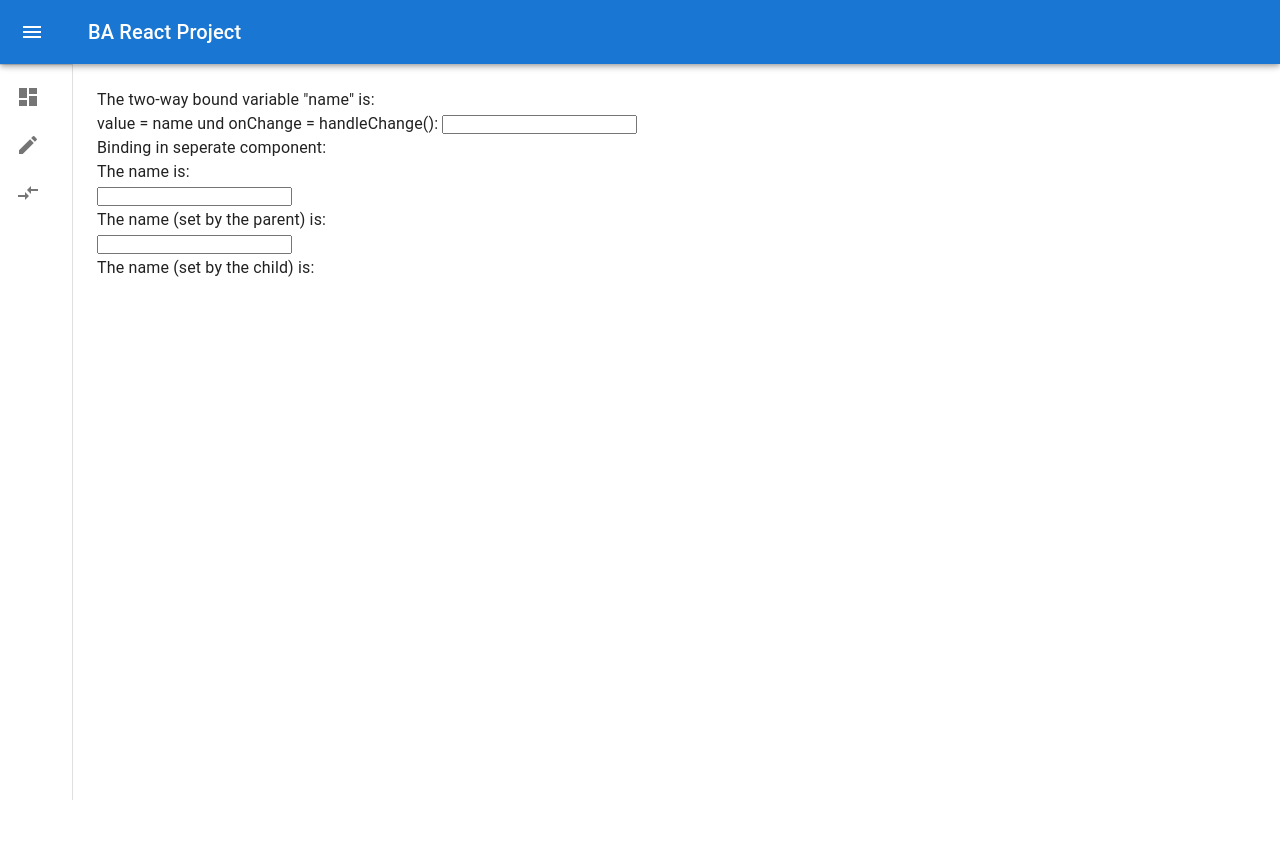
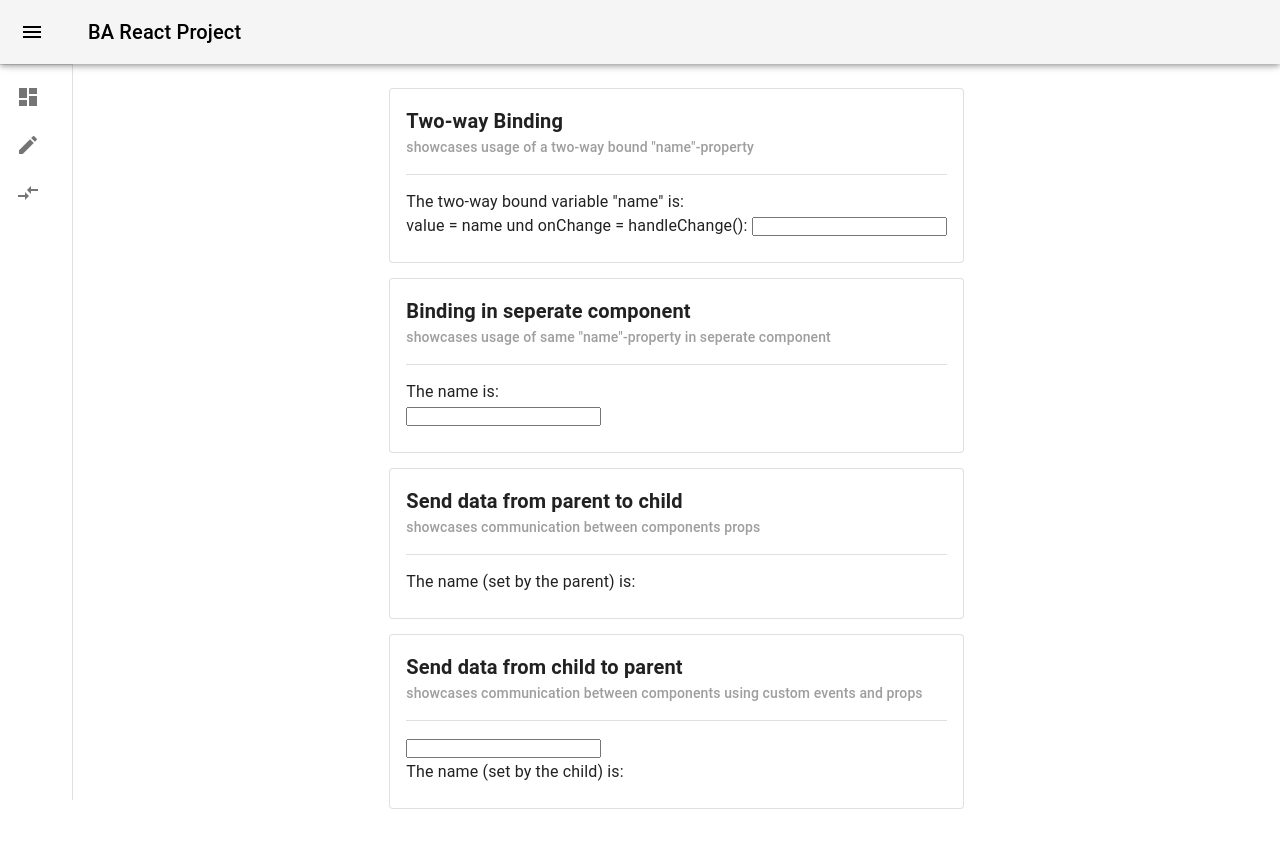
Before and after one commit to Fendorr/BA_React_Project, a React (Create React App) app: page /bindings in a window 1280 px wide. Before the commit the page ends 800 px from the top, so only its background shows below. Built offline with nearby package versions, Linux system fonts and the light colour scheme.

Commit message:
bindings redesign done

```diff
--- a/public/index.html
+++ b/public/index.html
@@ -28,16 +28,6 @@
   </head>
   <body>
     <noscript>You need to enable JavaScript to run this app.</noscript>
-    <div id="root"></div>
-    <!--
-      This HTML file is a template.
-      If you open it directly in the browser, you will see an empty page.
-
-      You can add webfonts, meta tags, or analytics to this file.
-      The build step will place the bundled scripts into the <body> tag.
-
-      To begin the development, run `npm start` or `yarn start`.
-      To create a production bundle, use `npm run build` or `yarn build`.
-    -->
+    <div id="root" style="height: 100%; width: 100%"></div>
   </body>
 </html>
--- a/src/App.css
+++ b/src/App.css
@@ -5,9 +5,3 @@
   padding: 0;
   font-family: Roboto, "Helvetica Neue", sans-serif;
 }
-
-html, body{
-  display: flex;
-  width: 100%;
-  height: 100%;
-}
--- a/src/components/NavBar.js
+++ b/src/components/NavBar.js
@@ -15,6 +15,7 @@ import IconButton from '@mui/material/IconButton';
 import ListItem from '@mui/material/ListItem';
 import ListItemIcon from '@mui/material/ListItemIcon';
 import ListItemText from '@mui/material/ListItemText';
+import Grid from '@mui/material/Grid';
 
 //Icons
 import MenuIcon from '@mui/icons-material/Menu';
@@ -40,6 +41,8 @@ const AppBar = styled(MuiAppBar, {
     shouldForwardProp: (prop) => prop !== 'open',
 })(({ theme, open }) => ({
     zIndex: theme.zIndex.drawer + 1,
+    backgroundColor: "#f5f5f5",
+    color: "black",
     transition: theme.transitions.create(['width', 'margin'], {
         easing: theme.transitions.easing.sharp,
         duration: theme.transitions.duration.leavingScreen,
@@ -57,6 +60,7 @@ const AppBar = styled(MuiAppBar, {
 const Drawer = styled(MuiDrawer, { shouldForwardProp: (prop) => prop !== 'open' })(
     ({ theme, open }) => ({
         width: drawerWidth,
+        height: "100%",
         flexShrink: 0,
         whiteSpace: 'nowrap',
         boxSizing: 'border-box',
@@ -101,7 +105,7 @@ function NavBar() {
     }
 
     return (
-        <Box sx={{ display: 'flex', overflow: "hidden", alignItems: "center" }}>
+        <Box sx={{ display: 'flex', alignItems: "center" }}>
             <AppBar position="fixed" open={open}>
                 <Toolbar>
                     <IconButton
@@ -154,9 +158,11 @@ function NavBar() {
                     </Link>
                 </List>
             </Drawer>
-            <Box component="main" sx={{ flexGrow: 1, p: 3 }}>
-                <DrawerHeader />
-                <Outlet />
+            <Box sx={{ flexGrow: 1, p: 3 }}>
+                <Grid container direction="column" justifyContent="flex-start" alignItems="center">
+                    <DrawerHeader />
+                    <Outlet />
+                </Grid>
             </Box>
         </Box>
     );
--- a/src/pages/Bindings.js
+++ b/src/pages/Bindings.js
@@ -1,8 +1,26 @@
-import {React, useState} from 'react';
+import { React, useState } from 'react';
+import { styled } from '@mui/material/styles';
+import Box from '@mui/material/Box';
+import Card from '@mui/material/Card';
+import CardContent from '@mui/material/CardContent';
+import Typography from '@mui/material/Typography';
+import Divider from '@mui/material/Divider';
+
 import PropsShowcase from '../components/PropsShowcase';
 import EventShowcase from '../components/EventShowcase';
 import SeperateBindingExample from '../components/SeperateBindingExample';
+import { blueGrey, grey } from '@mui/material/colors';
 
+//#region styling
+const CustomCard = styled(Card)({
+    marginBottom: "15px",
+})
+
+const CardDivider = styled(Divider)({
+    marginTop: "15px",
+    marginBottom: "15px",
+})
+//#endregion
 
 function Bindings(props) {
 
@@ -17,19 +35,49 @@ function Bindings(props) {
     }
 
     return (
-        <>
-            <p>The two-way bound variable "name" is: {name}</p>
-            <label htmlFor="TwoWayExample">value = name und onChange = handleChange(): </label>
-            <input id="TwoWayExample" value={name} onChange={handleChange}/>
-            <p>Binding in seperate component:</p>
+        <Box sx={{
+            display: "flex",
+            flexDirection: "column",
+        }}>
+            <CustomCard variant="outlined">
+                <CardContent>
+                    <Typography variant="h6" sx={{ fontWeight: 600 }}>Two-way Binding</Typography>
+                    <Typography variant="subtitle2" sx={{ color: "#9e9e9e" }}>showcases usage of a two-way bound "name"-property</Typography>
+                    <CardDivider />
+                    <p>The two-way bound variable "name" is: {name}</p>
+                    <label htmlFor="TwoWayExample">value = name und onChange = handleChange(): </label>
+                    <input id="TwoWayExample" value={name} onChange={handleChange} />
+                </CardContent>
+            </CustomCard>
 
-            <SeperateBindingExample />
+            <CustomCard variant="outlined">
+                <CardContent>
+                    <Typography variant="h6" sx={{ fontWeight: 600 }}>Binding in seperate component</Typography>
+                    <Typography variant="subtitle2" sx={{ color: "#9e9e9e" }}>showcases usage of same "name"-property in seperate component</Typography>
+                    <CardDivider />
+                    <SeperateBindingExample />
+                </CardContent>
+            </CustomCard>
 
-            <PropsShowcase name={name} />
-            <EventShowcase name={props.name} onNameChange={handleNameChange} />
-            <p>The name (set by the child) is: {name}</p>
+            <CustomCard variant="outlined">
+                <CardContent>
+                    <Typography variant="h6" sx={{ fontWeight: 600 }}>Send data from parent to child</Typography>
+                    <Typography variant="subtitle2" sx={{ color: "#9e9e9e" }}>showcases communication between components props</Typography>
+                    <CardDivider />
+                    <PropsShowcase name={name} />
+                </CardContent>
+            </CustomCard>
 
-        </>
+            <CustomCard variant="outlined">
+                <CardContent>
+                    <Typography variant="h6" sx={{ fontWeight: 600 }}>Send data from child to parent</Typography>
+                    <Typography variant="subtitle2" sx={{ color: "#9e9e9e" }}>showcases communication between components using custom events and props</Typography>
+                    <CardDivider />
+                    <EventShowcase name={props.name} onNameChange={handleNameChange} />
+                    <p>The name (set by the child) is: {name}</p>
+                </CardContent>
+            </CustomCard>
+        </Box>
     );
 }
 
--- a/src/pages/GridExample.js
+++ b/src/pages/GridExample.js
@@ -36,6 +36,7 @@ function GridExample() {
         <Box sx={{
             display: "flex",
             flexDirection: "column",
+            height: "100%",
         }}>
             <h1>Dynamic columns and grid showcase</h1>
             <p>Resize the window to see the React-MUI grid in action</p>
```
